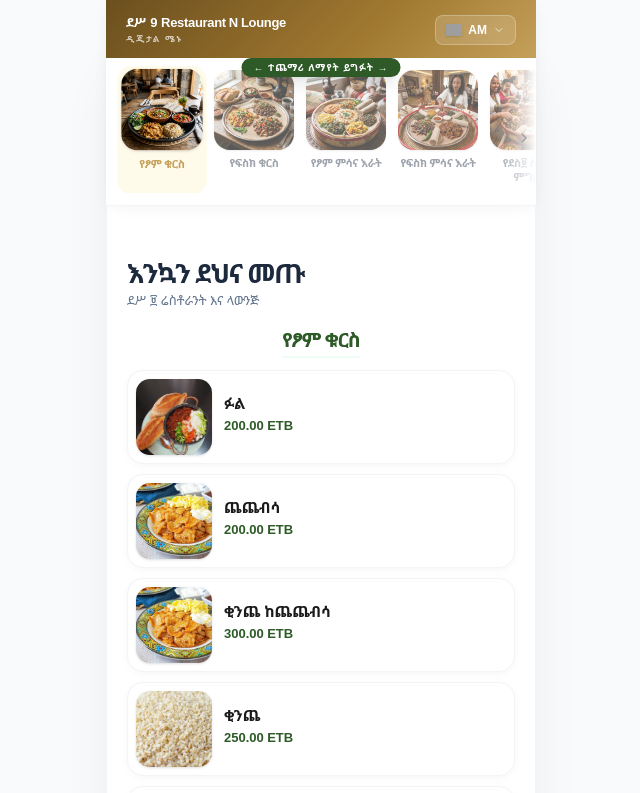
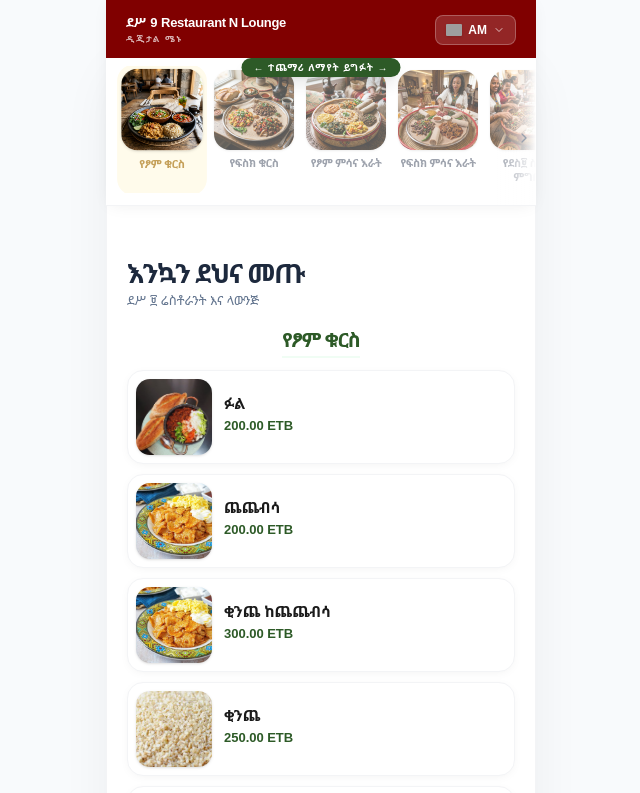
Before and after one commit to elias2025new/des9menu, a React (Vite) app: page / in a window 1280 px wide. Shown: the top 793 px of the page, without its empty margins (319-959 px from the left). Built offline with nearby package versions, Linux system fonts and the light colour scheme; grey boxes are pictures that could not be loaded.

Commit message:
Change header theme to maroon

```diff
--- a/src/components/CategoryNav.jsx
+++ b/src/components/CategoryNav.jsx
@@ -103,7 +103,7 @@ const CategoryNav = ({ categories, activeCategory, onCategoryClick, currentLang,
 
     return (
         <div className="fixed top-0 left-0 right-0 z-50 bg-white/95 backdrop-blur-sm border-b border-gray-100 max-w-[430px] mx-auto shadow-[0_2px_16px_-4px_rgba(0,0,0,0.08)]">
-            <div className="px-5 pt-3.5 pb-3 flex justify-between items-center relative z-20" style={{background: 'linear-gradient(135deg, #6B4F1E 0%, #A07830 60%, #C5A059 100%)'}}>
+            <div className="px-5 pt-3.5 pb-3 flex justify-between items-center relative z-20 bg-hotel-maroon">
                 <div className="flex flex-col">
                     <h1 className="text-[13px] font-black text-white tracking-tight leading-tight flex items-center gap-1">
                         {currentLang === 'am' ? (
```
